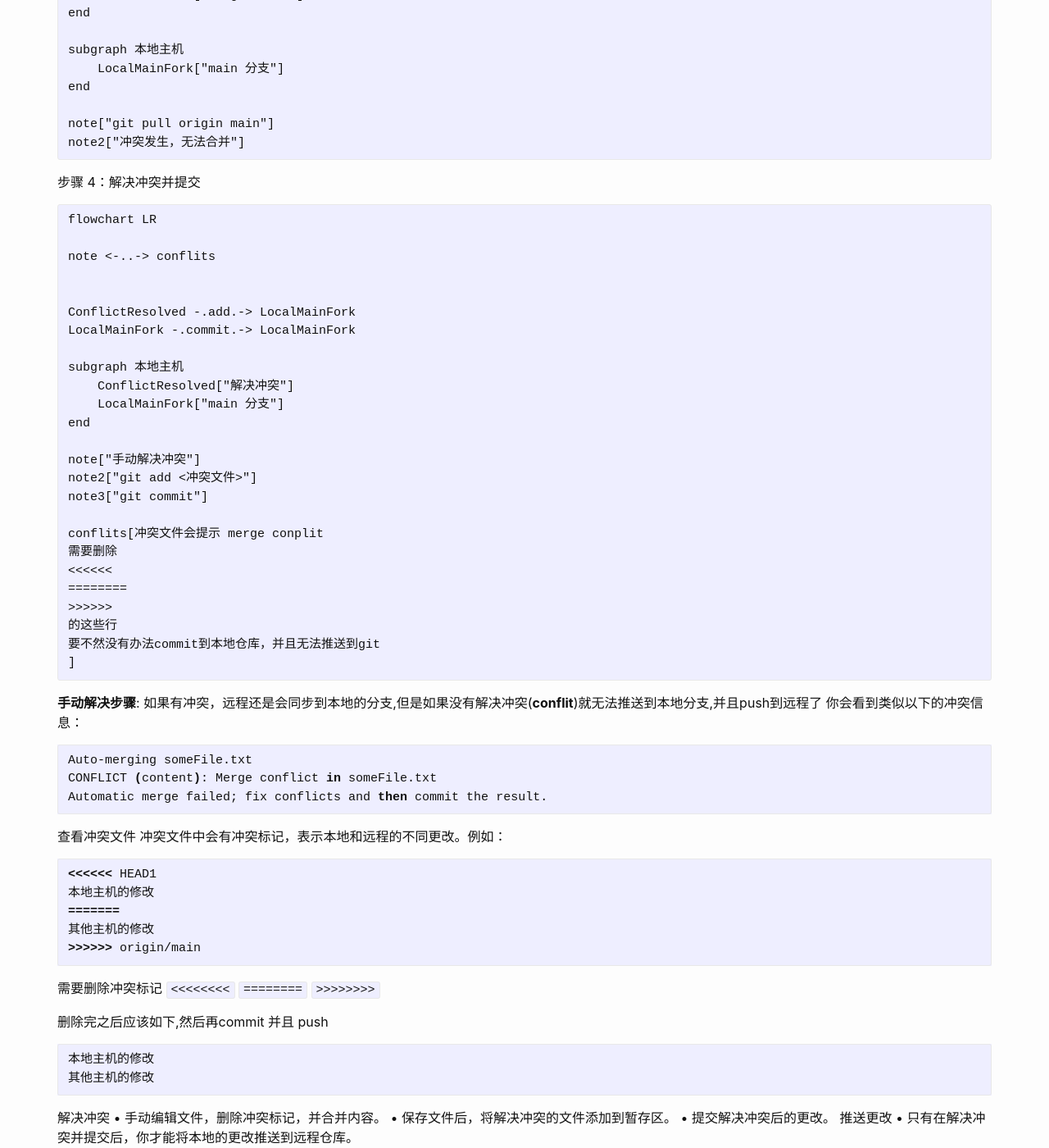
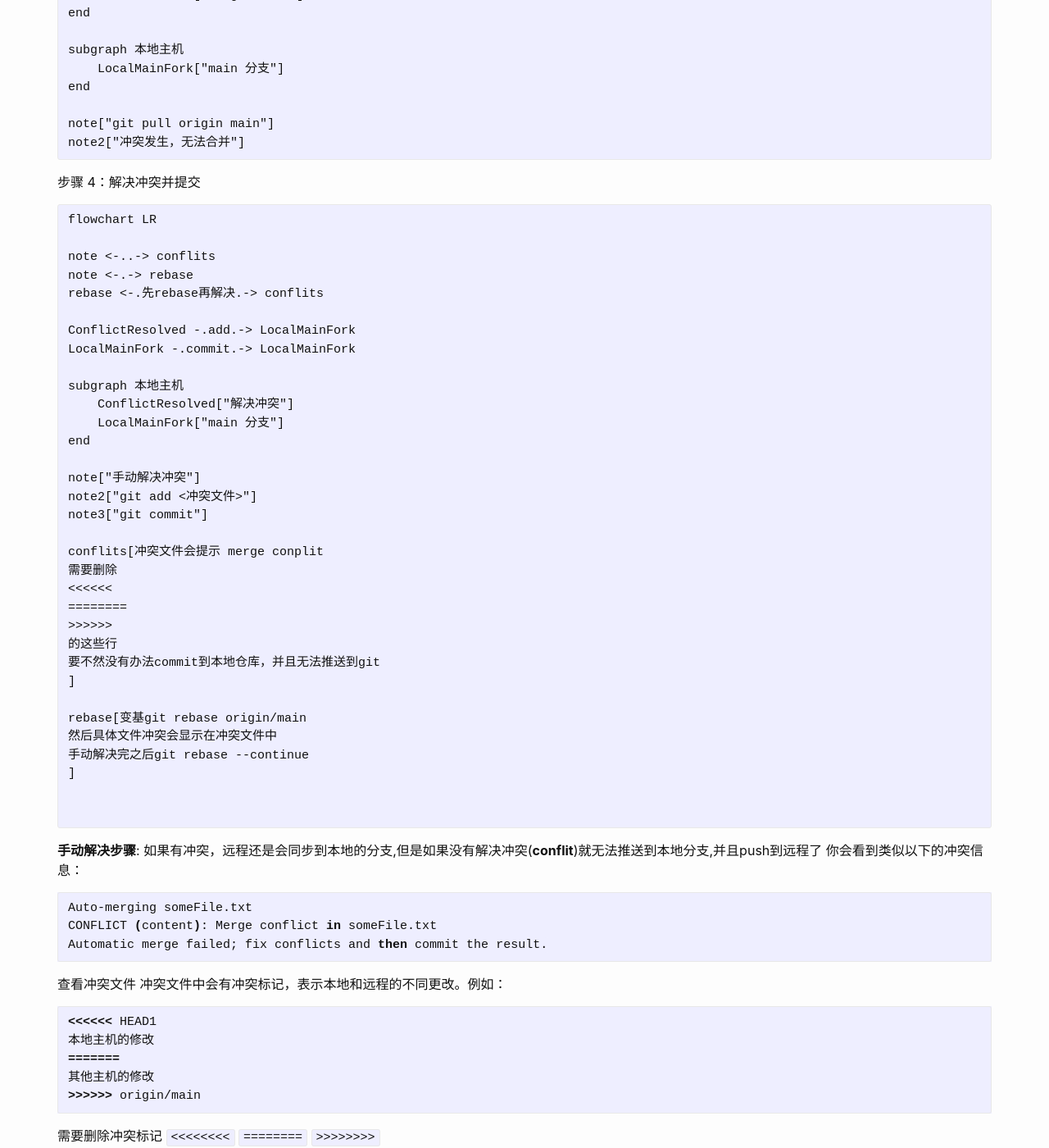
Before and after one commit to xor218/xor218.github.io, a Jekyll site: the page built from Notes/LinuxBase/2024-05-07-Git如何使用.md, in a window 1280 px wide and 1400 px high, scrolled down 5742 px. Shown: the whole window at 82% size. Built offline with Jekyll 4.4.1, drawn with Linux system fonts in a browser that asks for light colours.

Commit message:
添加git中的一些不一致的冲突解决方式

````diff
--- a/Notes/LinuxBase/2024-05-07-Git如何使用.md
+++ b/Notes/LinuxBase/2024-05-07-Git如何使用.md
@@ -259,7 +259,8 @@ note2["冲突发生，无法合并"]
 flowchart LR
 
 note <-..-> conflits
-
+note <-.-> rebase
+rebase <-.先rebase再解决.-> conflits
 
 ConflictResolved -.add.-> LocalMainFork
 LocalMainFork -.commit.-> LocalMainFork
@@ -281,6 +282,13 @@ conflits[冲突文件会提示 merge conplit
 的这些行
 要不然没有办法commit到本地仓库，并且无法推送到git
 ]
+
+rebase[变基git rebase origin/main
+然后具体文件冲突会显示在冲突文件中
+手动解决完之后git rebase --continue
+]
+
+
 ```
 
 **手动解决步骤**:
````
